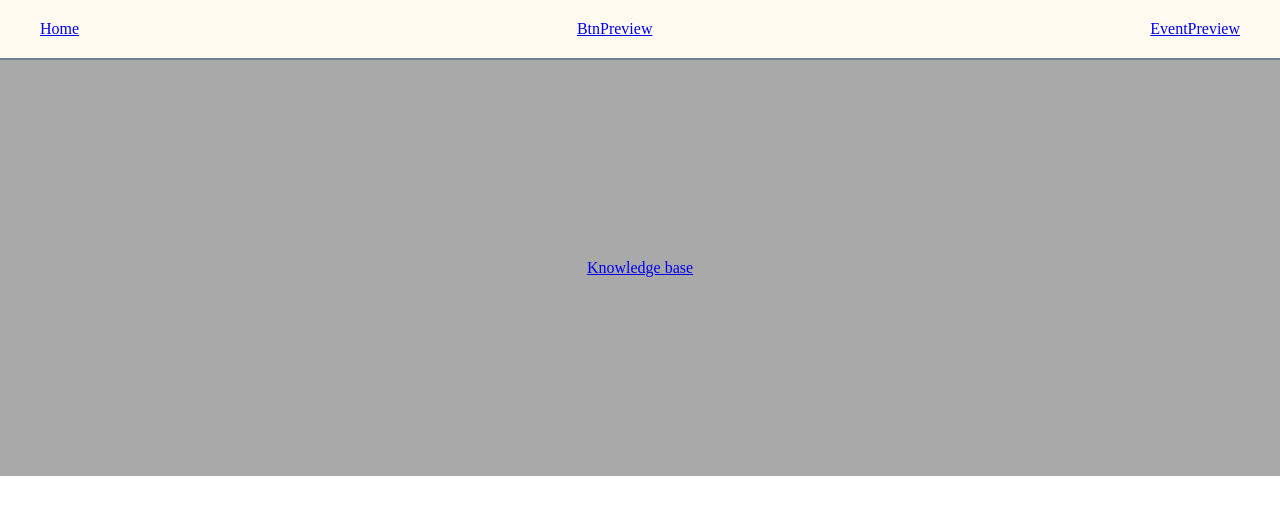
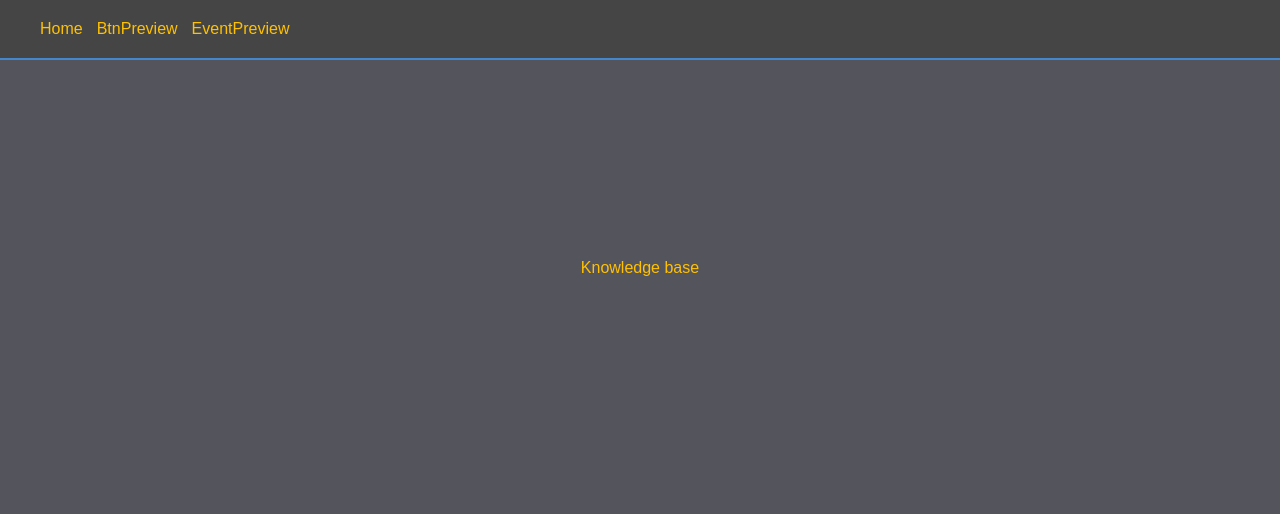
Before and after one commit to Yahevin/react_project_foundation, a React app: page / in a window 1280 px wide. Shown: the top 514 px of the page. Built offline with nearby package versions, Linux system fonts and the light colour scheme.

Commit message:
little redesign

```diff
--- a/src/index.tsx
+++ b/src/index.tsx
@@ -3,6 +3,7 @@ import ReactDOM from "react-dom";
 import { BrowserRouter as Router } from "react-router-dom";
 import IndexPage from "@/pages/IndexPage";
 import "@/styles/reset.css";
+import "@/styles/base.css";
 
 ReactDOM.render(
     <Router>
--- a/src/pages/IndexPage.tsx
+++ b/src/pages/IndexPage.tsx
@@ -2,13 +2,13 @@ import React, { useEffect } from "react";
 import { Link, Route, Switch, useHistory} from "react-router-dom";
 
 import BtnPreview from "@/pages/BtnPreview";
-import EventPreview from "@/pages/EventPreview"
+import EventPreview from "@/pages/EventPreview";
 
 import Header from "@/styled-components/Header";
 import Content from "@/styled-components/Content";
 import PageSize from "@/styled-components/PageSize";
 import Center from "@/styled-components/flex/Center";
-import CenteredSb from "@/styled-components/flex/CenteredSb";
+import {VerticalCentered, VerticalCentered__item} from "@/styled-components/flex/VericalCentered";
 
 function IndexPage() {
     let history = useHistory();
@@ -22,11 +22,19 @@ function IndexPage() {
         <>
             <Header>
                 <PageSize>
-                    <CenteredSb>
-                        <Link to="/">Home</Link>
-                        <Link to="/btn">BtnPreview</Link>
-                        <Link to="/events">EventPreview</Link>
-                    </CenteredSb>
+                    <VerticalCentered>
+                        <VerticalCentered__item>
+                            <Link to="/">Home</Link>
+                        </VerticalCentered__item>
+
+                        <VerticalCentered__item>
+                            <Link to="/btn">BtnPreview</Link>
+                        </VerticalCentered__item>
+
+                        <VerticalCentered__item>
+                            <Link to="/events">EventPreview</Link>
+                        </VerticalCentered__item>
+                    </VerticalCentered>
                 </PageSize>
             </Header>
             <Content>
--- a/src/styled-components/Content.js
+++ b/src/styled-components/Content.js
@@ -2,7 +2,6 @@ import styled from "styled-components";
 
 const Content = styled.main`
     padding: 200px 0;
-    background: darkgray;
 `;
 
 export default Content;
--- a/src/styled-components/Header.js
+++ b/src/styled-components/Header.js
@@ -3,8 +3,8 @@ import styled from "styled-components";
 const Header = styled.header`
     width: 100%;
     height: 60px;
-    border-bottom: 2px solid slategrey;
-    background: floralwhite;
+    border-bottom: 2px solid #4387cc;
+    background: #454545;
 `;
 
 export default Header;
--- /dev/null
+++ b/src/styled-components/flex/VericalCentered.js
@@ -0,0 +1,16 @@
+import styled from "styled-components";
+
+export const VerticalCentered = styled.div`
+    width: 100%;
+    height: 100%;
+    display: flex;
+    align-items: center;
+`;
+
+export const VerticalCentered__item = styled.div`
+    & + & {
+      padding-left: 14px;
+    }
+`;
+
+export default {VerticalCentered, VerticalCentered__item};
--- /dev/null
+++ b/src/styles/base.css
@@ -0,0 +1,12 @@
+body {
+    background: #54545d;
+    font-family: sans-serif;
+    font-size: 16px;
+    line-height: 100%;
+    color: #ffc100;
+}
+
+a:link,
+a:visited {
+    color: currentColor;
+}
--- a/src/styles/reset.css
+++ b/src/styles/reset.css
@@ -360,3 +360,8 @@ textarea {
     color: #000;
     padding: 0.2em 0;
 }
+
+a {
+    outline: none;
+    text-decoration: none;
+}
```
